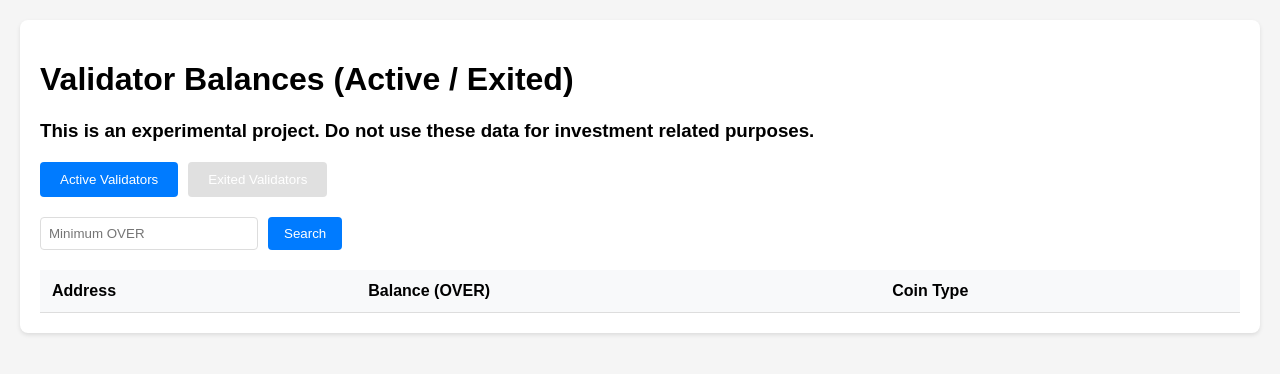
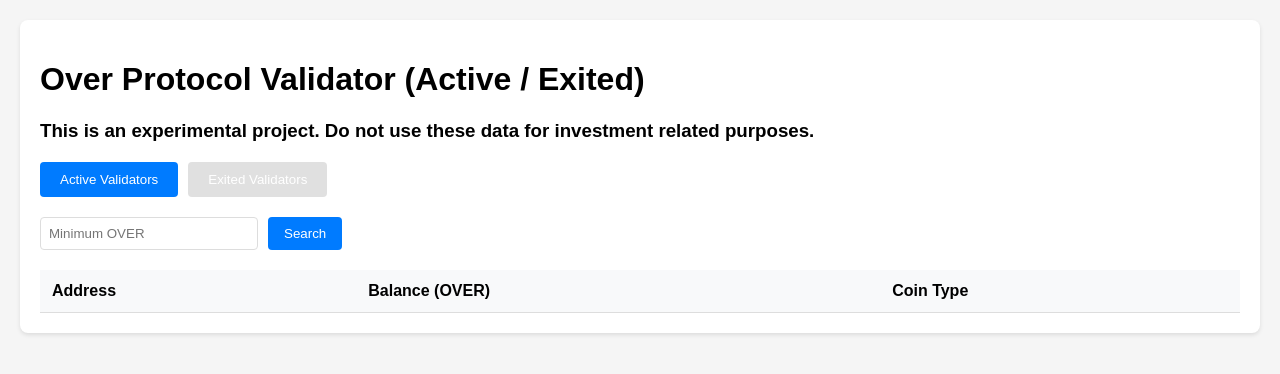
Before and after one commit to tkpokt01/valsearch, a website: page public/index.html in a window 1280 px wide. Drawn offline with Linux system fonts and the light colour scheme.

Commit message:
over protocol inserted

```diff
--- a/public/index.html
+++ b/public/index.html
@@ -8,7 +8,7 @@
 </head>
 <body>
     <div class="container">
-        <h1>Validator Balances (Active / Exited)</h1>
+        <h1>Over Protocol Validator (Active / Exited)</h1>
         <h3>This is an experimental project. Do not use these data for investment related purposes.</h3>
 
         <div class="mode-toggle">
```
